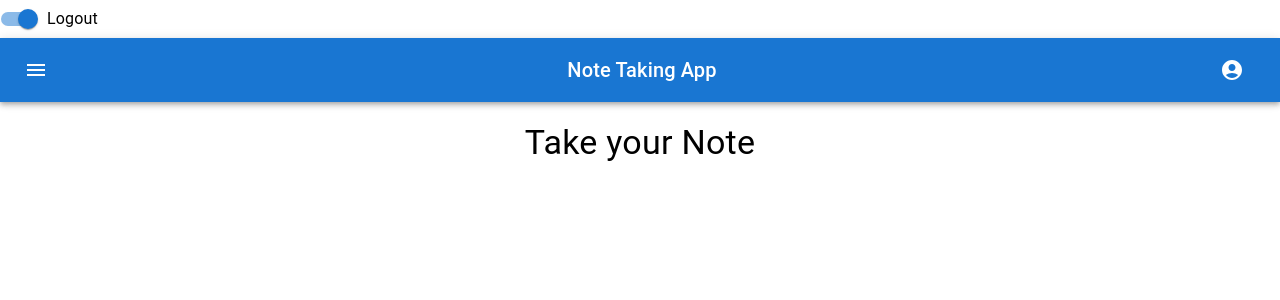
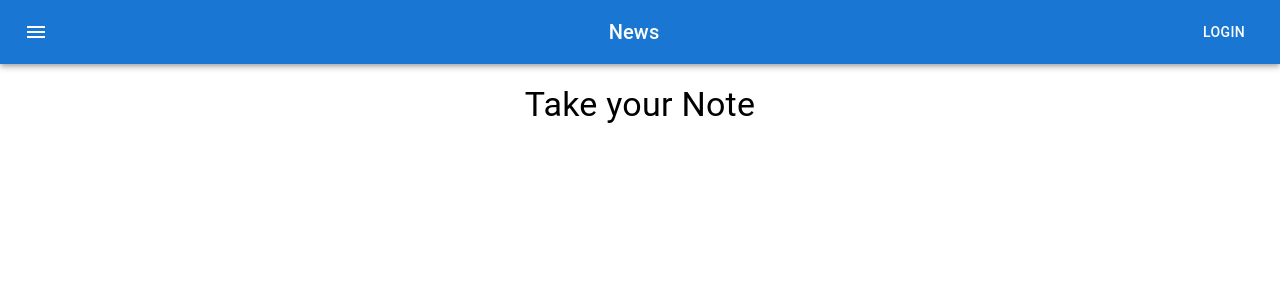
Before and after one commit to heiastart/note-taking-app-Eduonix, a React (Create React App) app: page / in a window 1280 px wide. Shown: the top 300 px of the page. Built offline with nearby package versions, Linux system fonts and the light colour scheme.

Commit message:
Simplified Header.js component

```diff
--- a/src/components/Header.js
+++ b/src/components/Header.js
@@ -3,45 +3,13 @@ import AppBar from '@mui/material/AppBar';
 import Box from '@mui/material/Box';
 import Toolbar from '@mui/material/Toolbar';
 import Typography from '@mui/material/Typography';
+import Button from '@mui/material/Button';
 import IconButton from '@mui/material/IconButton';
 import MenuIcon from '@mui/icons-material/Menu';
-import AccountCircle from '@mui/icons-material/AccountCircle';
-import Switch from '@mui/material/Switch';
-import FormControlLabel from '@mui/material/FormControlLabel';
-import FormGroup from '@mui/material/FormGroup';
-import MenuItem from '@mui/material/MenuItem';
-import Menu from '@mui/material/Menu';
 
-export default function MenuAppBar() {
-  const [auth, setAuth] = React.useState(true);
-  const [anchorEl, setAnchorEl] = React.useState(null);
-
-  const handleChange = (event) => {
-    setAuth(event.target.checked);
-  };
-
-  const handleMenu = (event) => {
-    setAnchorEl(event.currentTarget);
-  };
-
-  const handleClose = () => {
-    setAnchorEl(null);
-  };
-
+export default function ButtonAppBar() {
   return (
     <Box sx={{ flexGrow: 1 }}>
-      <FormGroup>
-        <FormControlLabel
-          control={
-            <Switch
-              checked={auth}
-              onChange={handleChange}
-              aria-label="login switch"
-            />
-          }
-          label={auth ? 'Logout' : 'Login'}
-        />
-      </FormGroup>
       <AppBar position="static">
         <Toolbar>
           <IconButton
@@ -54,40 +22,9 @@ export default function MenuAppBar() {
             <MenuIcon />
           </IconButton>
           <Typography variant="h6" component="div" sx={{ flexGrow: 1 }}>
-            Note Taking App
+            News
           </Typography>
-          {auth && (
-            <div>
-              <IconButton
-                size="large"
-                aria-label="account of current user"
-                aria-controls="menu-appbar"
-                aria-haspopup="true"
-                onClick={handleMenu}
-                color="inherit"
-              >
-                <AccountCircle />
-              </IconButton>
-              <Menu
-                id="menu-appbar"
-                anchorEl={anchorEl}
-                anchorOrigin={{
-                  vertical: 'top',
-                  horizontal: 'right',
-                }}
-                keepMounted
-                transformOrigin={{
-                  vertical: 'top',
-                  horizontal: 'right',
-                }}
-                open={Boolean(anchorEl)}
-                onClose={handleClose}
-              >
-                <MenuItem onClick={handleClose}>Profile</MenuItem>
-                <MenuItem onClick={handleClose}>My account</MenuItem>
-              </Menu>
-            </div>
-          )}
+          <Button color="inherit">Login</Button>
         </Toolbar>
       </AppBar>
     </Box>
```
